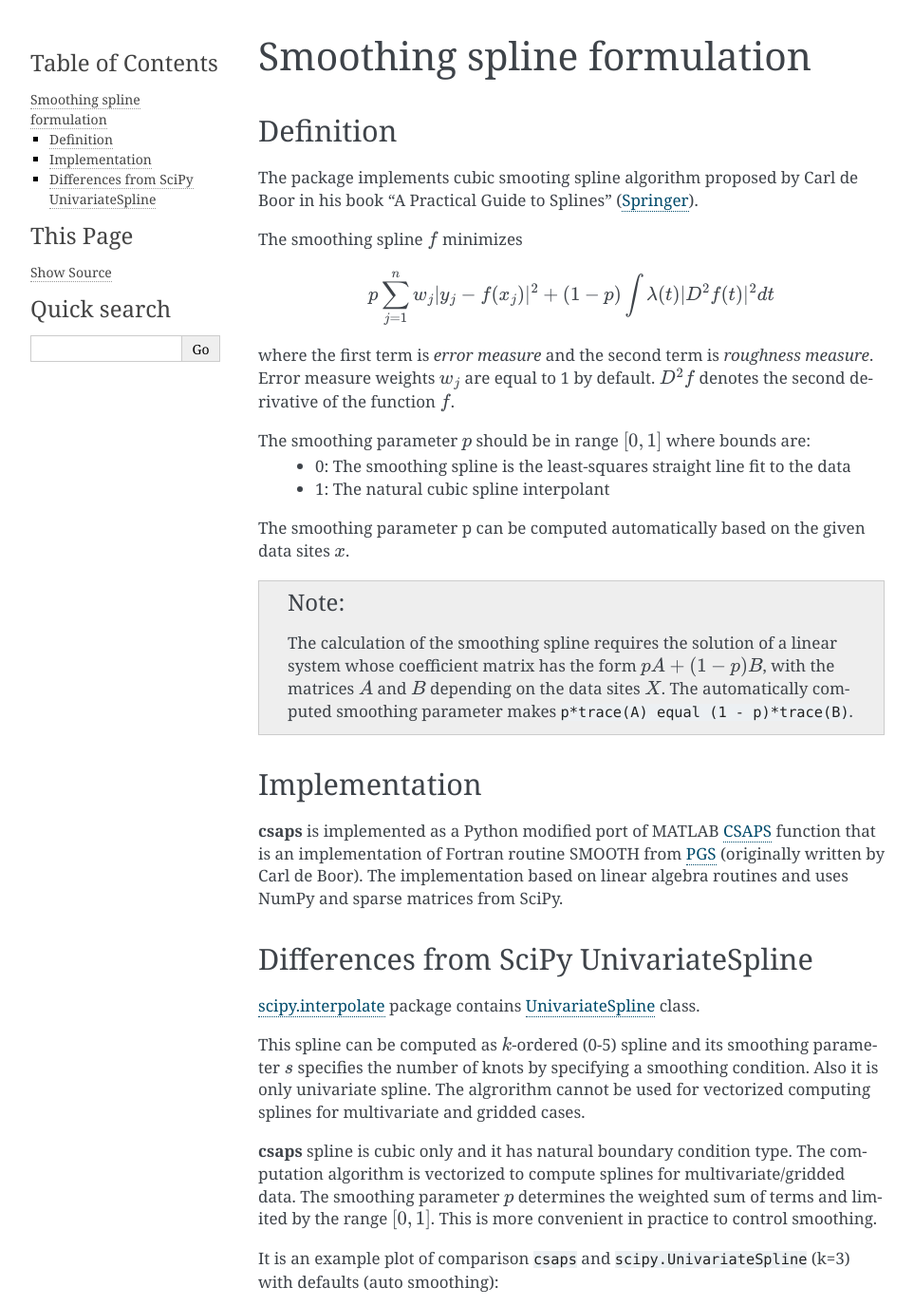
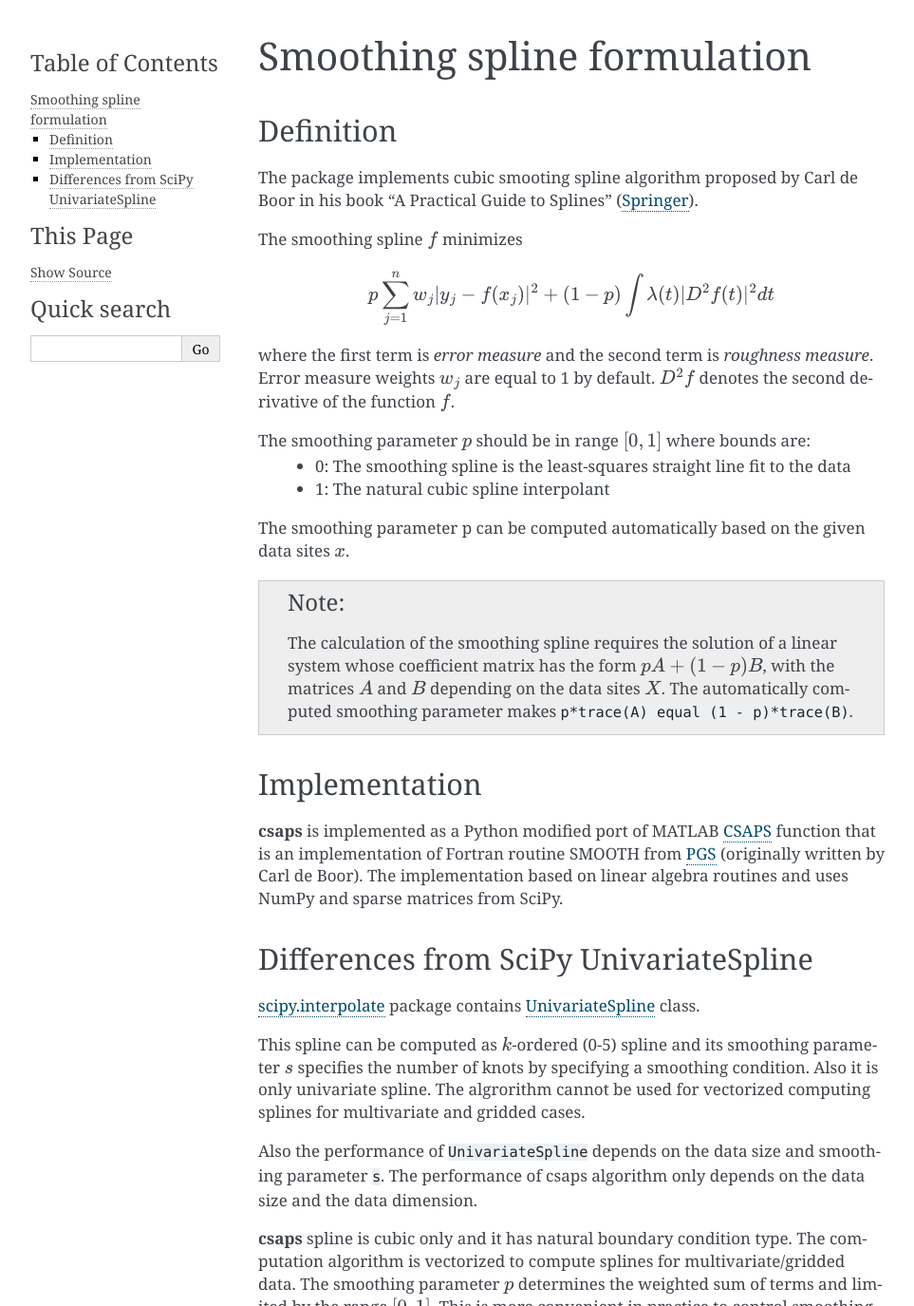
Before and after one commit to espdev/csaps, a Sphinx documentation site: the page built from docs/formulation.rst, in a window 1280 px wide, cut to the strip 0-1375 px from the top of the page. Shown: the whole strip at 95% size, without its empty margins (148-1111 px from the left). Built offline with Sphinx 7.4.7, drawn with Linux system fonts in a browser that asks for light colours.

Commit message:
Update formulation.rst

```diff
--- a/docs/formulation.rst
+++ b/docs/formulation.rst
@@ -49,6 +49,9 @@ This spline can be computed as :math:`k`-ordered (0-5) spline and its smoothing
 the number of knots by specifying a smoothing condition. Also it is only univariate spline.
 The algrorithm cannot be used for vectorized computing splines for multivariate and gridded cases.
 
+Also the performance of ``UnivariateSpline`` depends on the data size and smoothing parameter ``s``.
+The performance of csaps algorithm only depends on the data size and the data dimension.
+
 **csaps** spline is cubic only and it has natural boundary condition type. The computation algorithm
 is vectorized to compute splines for multivariate/gridded data. The smoothing parameter :math:`p` determines
 the weighted sum of terms and limited by the range :math:`[0, 1]`. This is more convenient in practice
```
